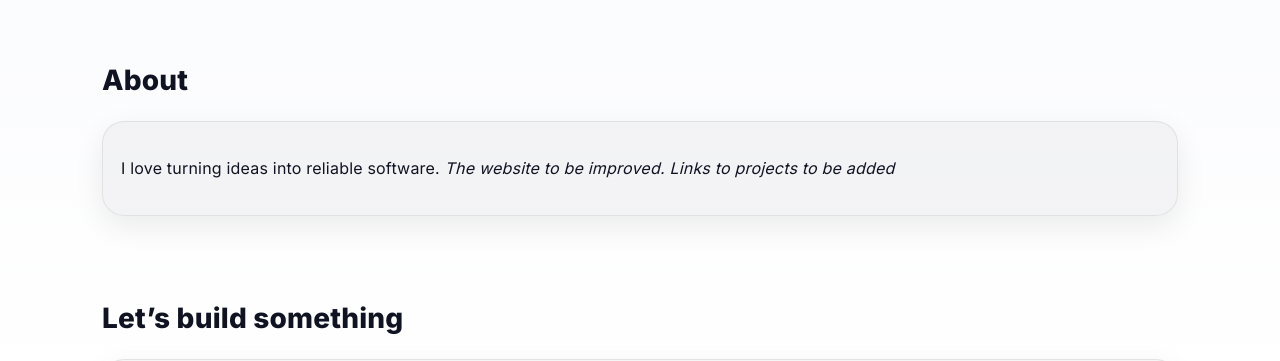
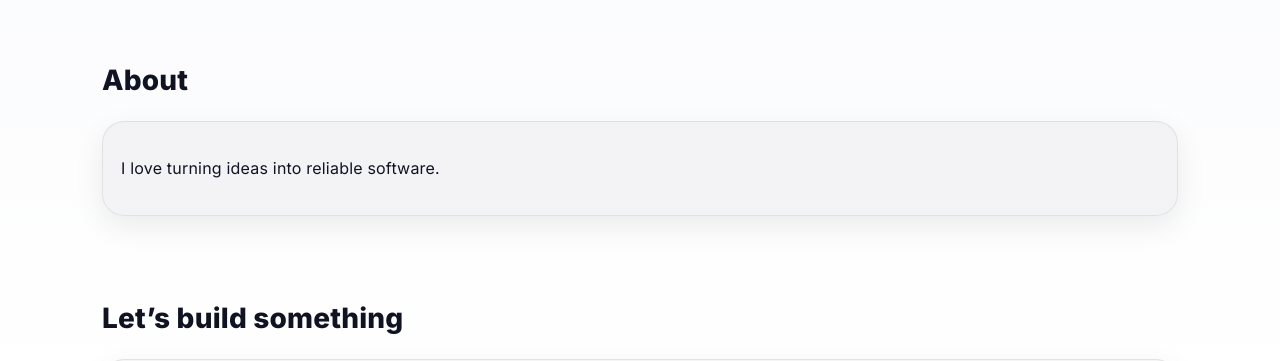
Before and after one commit to hmungiria/hmungiria.github.io, a plain HTML site: page index.html in a window 1280 px wide. Shown: the part 411-772 px from the top of the page. Drawn offline with Linux system fonts and the light colour scheme.

Commit message:
index.html

```diff
--- a/index.html
+++ b/index.html
@@ -60,7 +60,7 @@
       <h2 class="section-title">About</h2>
       <div class="card">
         <p>
-          I love turning ideas into reliable software. <em>The website to be improved. Links to projects to be added</em>
+          I love turning ideas into reliable software.
         </p>
       </div>
     </section>
```
